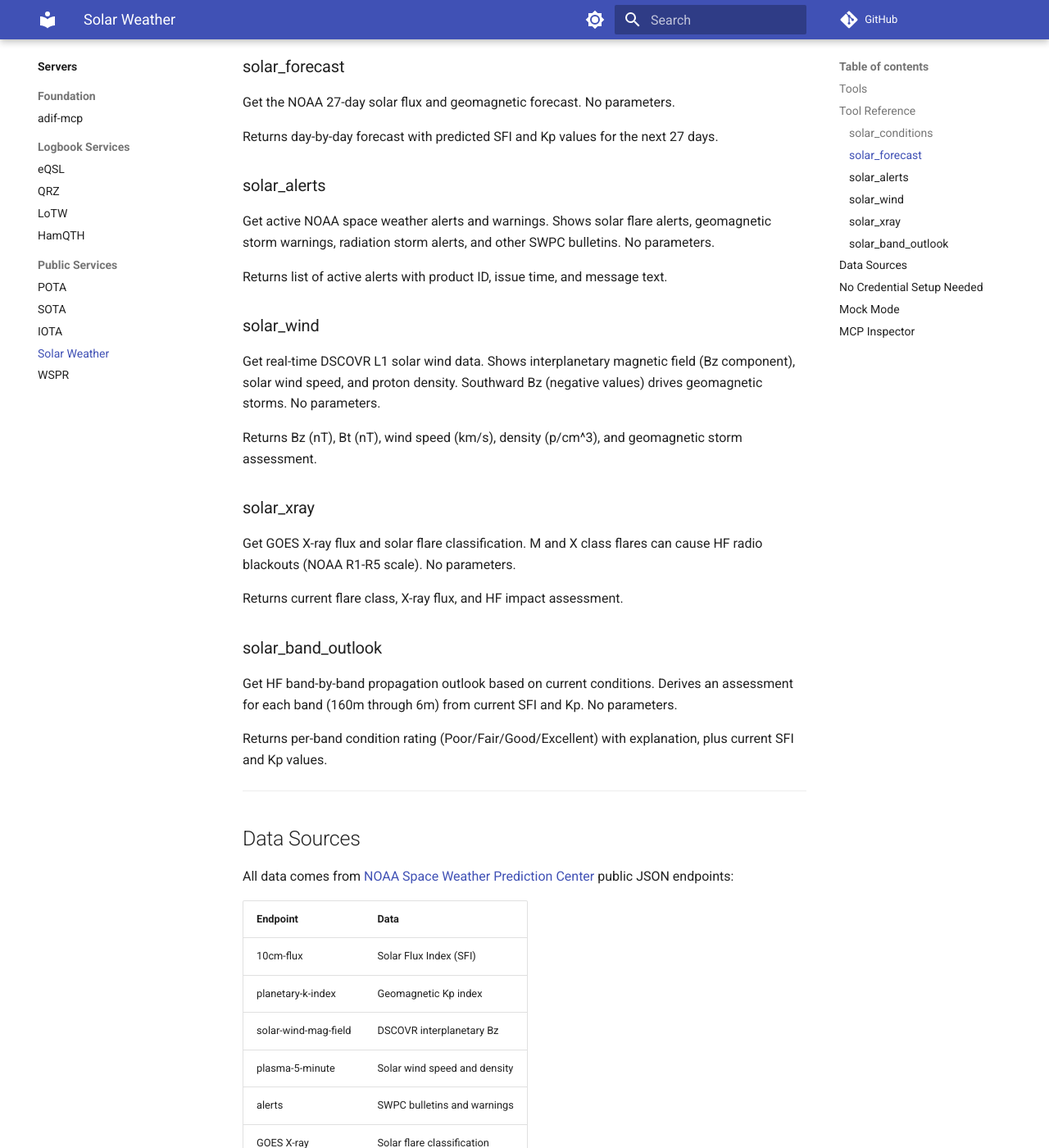
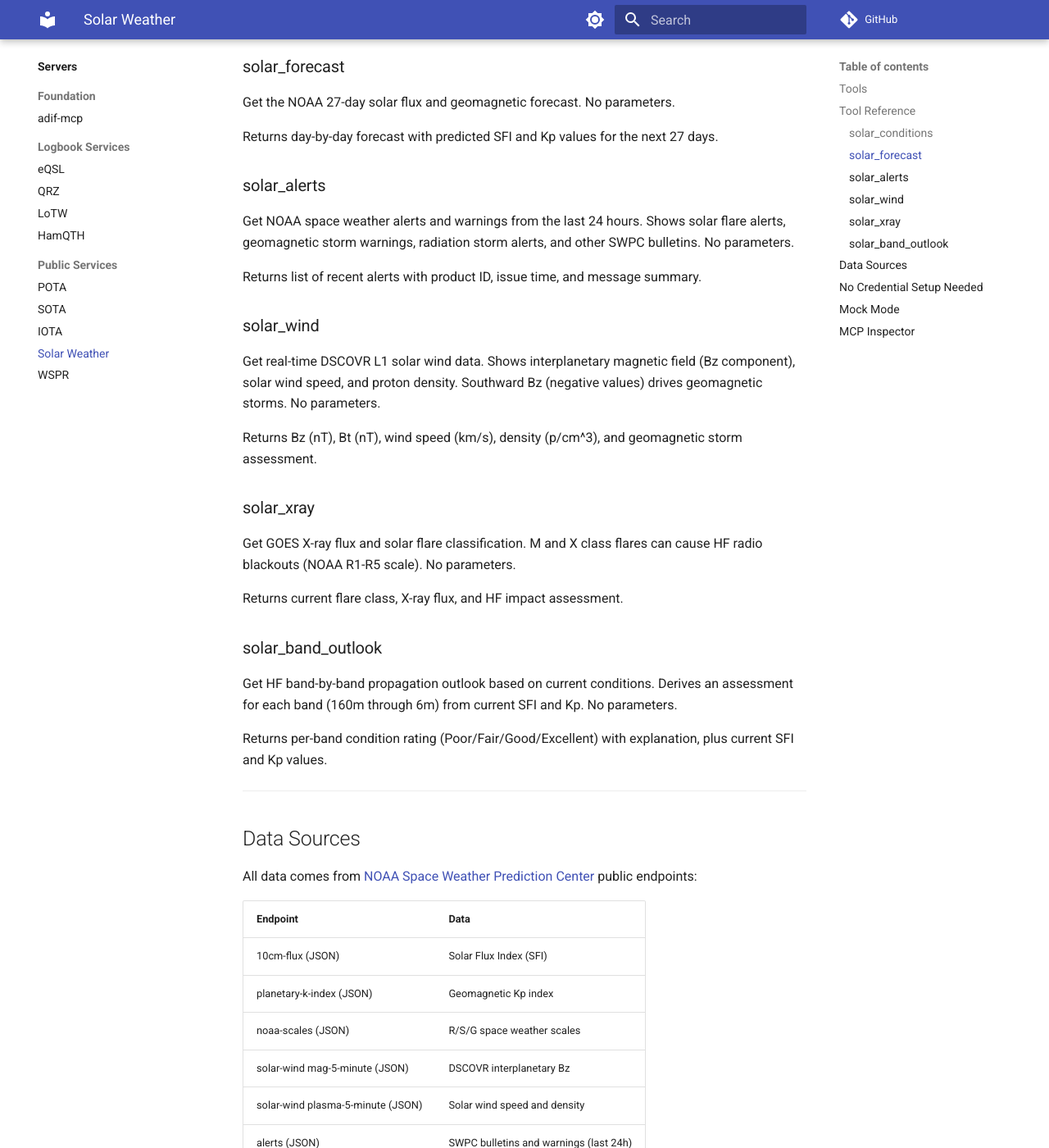
Before and after one commit to qso-graph/qso-graph.github.io, an MkDocs documentation site: the page built from docs/servers/solar.md, in a window 1280 px wide and 1400 px high, scrolled down 1117 px. Shown: the whole window at 82% size. Built offline with MkDocs 1.6.1 and Material for MkDocs 9.7.7, drawn with Linux system fonts in a browser that asks for light colours; comment, search, counter and statistics services are not loaded; some of the changed text lies outside the part shown.

Commit message:
docs: update solar-mcp data sources for v0.2.0
Forecast endpoint changed from JSON to text. Added noaa-scales endpoint.
Alerts now filtered to last 24h. X-ray class derived from flux value.

Co-Authored-By: Claude Opus 4.6 <noreply@anthropic.com>

```diff
--- a/docs/servers/solar.md
+++ b/docs/servers/solar.md
@@ -41,9 +41,9 @@ Returns day-by-day forecast with predicted SFI and Kp values for the next 27 day
 
 ### solar_alerts
 
-Get active NOAA space weather alerts and warnings. Shows solar flare alerts, geomagnetic storm warnings, radiation storm alerts, and other SWPC bulletins. No parameters.
+Get NOAA space weather alerts and warnings from the last 24 hours. Shows solar flare alerts, geomagnetic storm warnings, radiation storm alerts, and other SWPC bulletins. No parameters.
 
-Returns list of active alerts with product ID, issue time, and message text.
+Returns list of recent alerts with product ID, issue time, and message summary.
 
 ### solar_wind
 
@@ -67,17 +67,18 @@ Returns per-band condition rating (Poor/Fair/Good/Excellent) with explanation, p
 
 ## Data Sources
 
-All data comes from [NOAA Space Weather Prediction Center](https://www.swpc.noaa.gov/) public JSON endpoints:
+All data comes from [NOAA Space Weather Prediction Center](https://www.swpc.noaa.gov/) public endpoints:
 
 | Endpoint | Data |
 |----------|------|
-| 10cm-flux | Solar Flux Index (SFI) |
-| planetary-k-index | Geomagnetic Kp index |
-| solar-wind-mag-field | DSCOVR interplanetary Bz |
-| plasma-5-minute | Solar wind speed and density |
-| alerts | SWPC bulletins and warnings |
-| GOES X-ray | Solar flare classification |
-| 27-day forecast | Predicted SFI and Kp |
+| 10cm-flux (JSON) | Solar Flux Index (SFI) |
+| planetary-k-index (JSON) | Geomagnetic Kp index |
+| noaa-scales (JSON) | R/S/G space weather scales |
+| solar-wind mag-5-minute (JSON) | DSCOVR interplanetary Bz |
+| solar-wind plasma-5-minute (JSON) | Solar wind speed and density |
+| alerts (JSON) | SWPC bulletins and warnings (last 24h) |
+| GOES xrays-6-hour (JSON) | X-ray flux, flare class derived from flux |
+| 27-day-outlook (text) | Predicted SFI and Kp |
 
 ---
 
```
